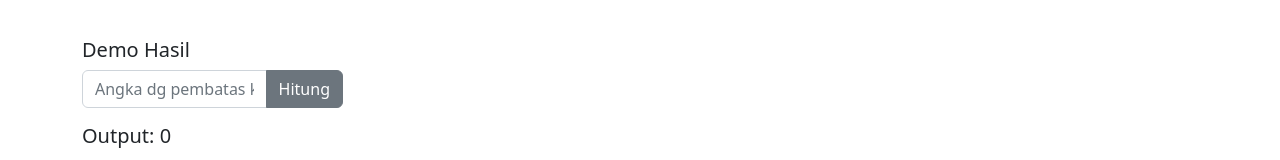
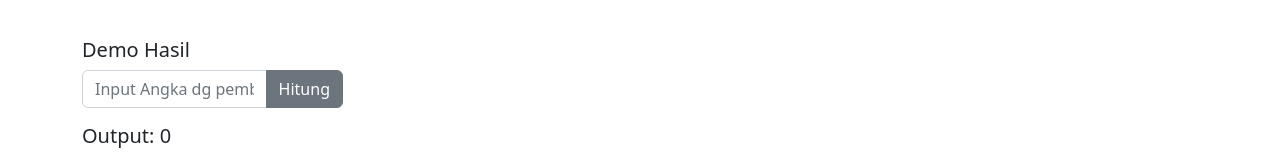
Before and after one commit to joniheri/test-technical-hitachi, a React (Vite) app: page /test1/1 in a window 1280 px wide. Shown: the part 359-519 px from the top of the page. Built offline with nearby package versions, Linux system fonts and the light colour scheme.

Commit message:
Update 2023-08-02 20.34

```diff
--- a/src/pages/Test1.jsx
+++ b/src/pages/Test1.jsx
@@ -83,7 +83,7 @@ export default function Test1() {
               <input
                 type="text"
                 className="form-control"
-                placeholder="Angka dg pembatas koma ','"
+                placeholder="Input Angka dg pembatas koma ','"
                 value={input}
                 onChange={(e) => {
                   setInput(e.target.value);
```
